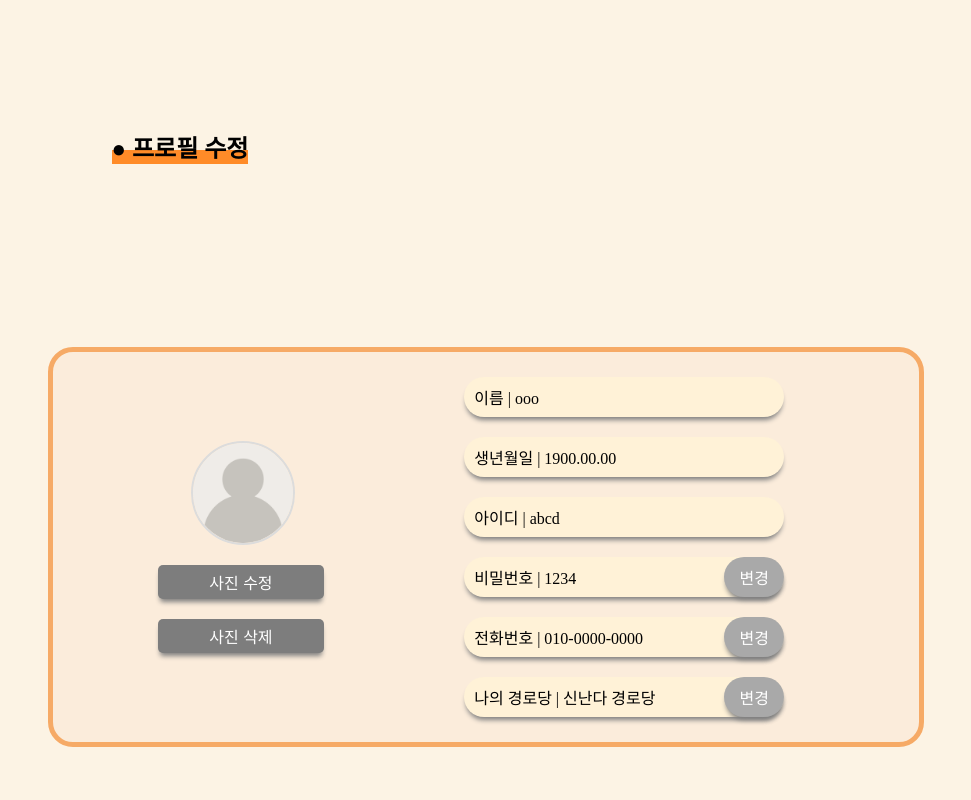
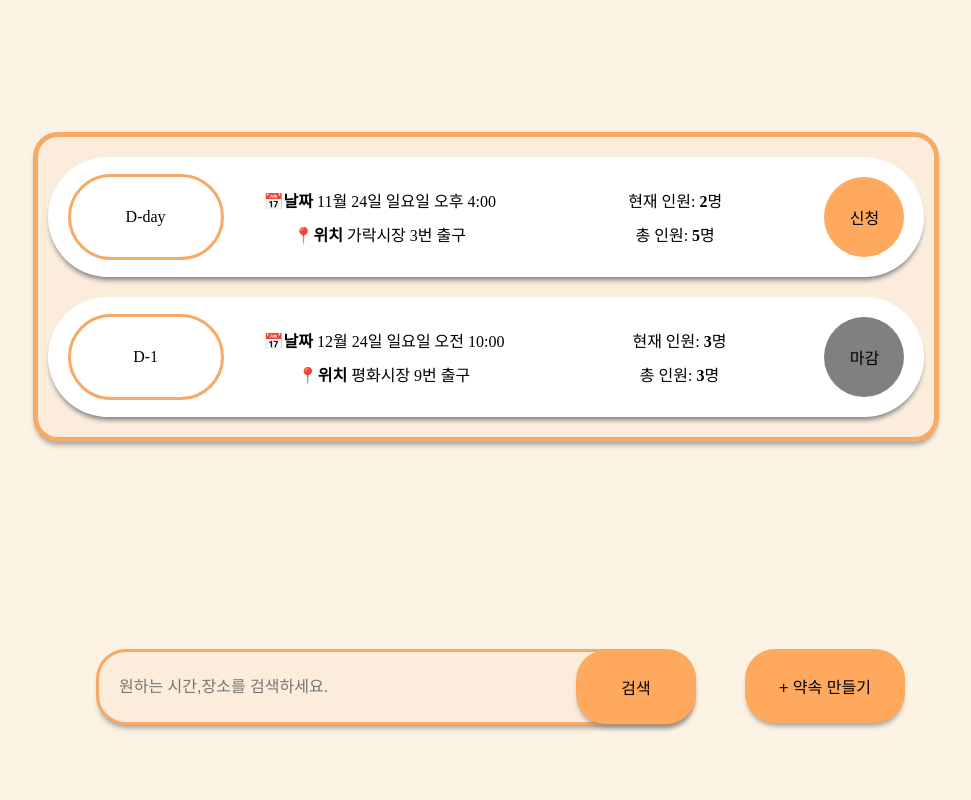
Before and after one commit to Sidenowteam1/client, a React (Vite) app: page / in a window 1280 px wide. Shown: the top 800 px of the page, without its empty margins (154-1125 px from the left). Built offline with nearby package versions, Linux system fonts and the light colour scheme.

Commit message:
feat:PromisePage1

```diff
--- a/src/App.jsx
+++ b/src/App.jsx
@@ -1,31 +1,3 @@
-// import React from "react";
-// import { BrowserRouter as Router, Routes, Route } from "react-router-dom";
-
-// // import Header from "./components/Header";
-
-// import Introduce from "./pages/Introduce";
-// import AboutUs from "./pages/AboutUs";
-// import ChatBot from "./pages/ChatBot";
-// import Login from "./pages/Login";
-// import Signup from "./pages/Signup";
-// import MyPage from "./pages/MyPage";
-
-// function App() {
-//   return (
-//     <Router>
-//       <MyPage />
-//       <Routes>
-//         <Route path="/pages/Introduce" element={<Introduce />} />
-//         <Route path="/pages/AboutUs" element={<AboutUs />} />
-//         <Route path="/pages/ChatBot" element={<ChatBot />} />
-//         <Route path="/pages/Login" element={<Login />} />
-//         <Route path="/pages/Signup" element={<Signup />} />
-//       </Routes>
-//     </Router>
-//   );
-// }
-
-// export default App;
 import React from "react";
 import { BrowserRouter as Router, Routes, Route } from "react-router-dom";
 
@@ -35,17 +7,21 @@ import ChatBot from "./pages/ChatBot";
 import Login from "./pages/Login";
 import Signup from "./pages/Signup";
 import MyPage from "./pages/MyPage";
+import Promise1 from "./pages/Promise1";
+import PromiseSuccess from "./pages/PromiseSuccess";
 
 function App() {
   return (
     <Router>
       <Routes>
-        <Route path="/" element={<MyPage />} /> {/* 기본 경로로 설정 */}
+        <Route path="/" element={<Promise1 />} /> {/* 기본 경로로 설정 */}
         <Route path="/pages/Introduce" element={<Introduce />} />
         <Route path="/pages/AboutUs" element={<AboutUs />} />
         <Route path="/pages/ChatBot" element={<ChatBot />} />
         <Route path="/pages/Login" element={<Login />} />
         <Route path="/pages/Signup" element={<Signup />} />
+        <Route path="/pages/Mypage" element={<MyPage />} />
+        <Route path="/pages/PromiseSuccess" element={<PromiseSuccess />} />
       </Routes>
     </Router>
   );
--- /dev/null
+++ b/src/pages/Promise1.jsx
@@ -0,0 +1,109 @@
+import React, { useState } from "react";
+import { useNavigate } from "react-router-dom";
+
+import "../public/css/Main.css";
+import styles from "../public/css/Box.module.css";
+import "../public/css/Promise1.css";
+
+const Promise1 = () => {
+  const navigate = useNavigate();
+
+  const [meetings] = useState([
+    {
+      id: 1,
+      dueDate: "D-day",
+      date: "11월 24일 일요일 오후 4:00",
+      location: "가락시장 3번 출구",
+      nowPeople: 2,
+      fullPeople: 5,
+      isClosed: false,
+    },
+    {
+      id: 2,
+      dueDate: "D-1",
+      date: "12월 24일 일요일 오전 10:00",
+      location: "평화시장 9번 출구",
+      nowPeople: 3,
+      fullPeople: 3,
+      isClosed: true,
+    },
+  ]);
+
+  const [searchQuery, setSearchQuery] = useState(""); // 검색어 상태
+  const [filteredMeetings, setFilteredMeetings] = useState(meetings); // 필터링된 약속 리스트
+  const [isSearchPerformed, setIsSearchPerformed] = useState(false); // 검색 실행 여부
+
+  const handleSearch = () => {
+    // 입력된 검색어로 필터링
+    const results = meetings.filter(
+      (meeting) =>
+        meeting.date.includes(searchQuery) ||
+        meeting.location.includes(searchQuery)
+    );
+    setFilteredMeetings(results); // 필터링 결과 업데이트
+    setIsSearchPerformed(true); // 검색 실행 상태로 설정
+  };
+
+  const handleButtonClick = (id, isClosed) => {
+    if (isClosed) return; // 마감된 경우 아무 작업도 하지 않음
+    navigate("/pages/PromiseSuccess");
+  };
+
+  return (
+    <div className={styles.container}>
+      <div className={styles.box}>
+        {isSearchPerformed && filteredMeetings.length === 0 && (
+          <div className="no-results">일치하는 결과가 없습니다.</div>
+        )}
+        {filteredMeetings.map((meeting) => (
+          <div className="searched" key={meeting.id}>
+            <div className="due-date">{meeting.dueDate}</div>
+            <div className="when-to-meet">
+              <div className="date">
+                <strong>📅날짜 </strong>
+                {meeting.date}
+              </div>
+              <div className="location">
+                <strong>📍위치 </strong>
+                {meeting.location}
+              </div>
+            </div>
+            <div className="people">
+              <div className="now-people">
+                현재 인원: <strong>{meeting.nowPeople}</strong>명
+              </div>
+              <div className="full-people">
+                총 인원: <strong>{meeting.fullPeople}</strong>명
+              </div>
+            </div>
+            <button
+              className={`register-button ${
+                meeting.isClosed ? "closed-button" : ""
+              }`}
+              onClick={() => handleButtonClick(meeting.id, meeting.isClosed)}
+              disabled={meeting.isClosed} // 마감된 경우 버튼 비활성화
+            >
+              {meeting.isClosed ? "마감" : "신청"}
+            </button>
+          </div>
+        ))}
+      </div>
+      <div className="searching">
+        <div className="typing">
+          <input
+            type="text"
+            placeholder="원하는 시간,장소를 검색하세요."
+            value={searchQuery} // 입력값과 상태 동기화
+            onChange={(e) => setSearchQuery(e.target.value)} // 검색어 상태 업데이트
+          />
+          <button className="search-button" onClick={handleSearch}>
+            검색
+          </button>
+        </div>
+        <button className="make-button">+ 약속 만들기</button>
+      </div>
+    </div>
+  );
+};
+
+export default Promise1;
--- /dev/null
+++ b/src/pages/PromiseSuccess.jsx
@@ -0,0 +1,16 @@
+import React from "react";
+import "../public/css/Main.css";
+import "../public/css/Success.css";
+
+const PromiseSuccess = () => {
+  return (
+    <div className="success-box">
+      <div className="message">
+        <h1 id="check">✔️</h1>
+        <p>약속이 성공적으로 만들어졌어요!</p>
+      </div>
+    </div>
+  );
+};
+
+export default PromiseSuccess;
--- /dev/null
+++ b/src/public/css/Box.module.css
@@ -0,0 +1,21 @@
+.container {
+  display: grid;
+  place-items: center; /* 수평 및 수직 중앙 정렬 */
+  text-align: center;
+  padding: 20px;
+  min-height: 100vh;
+  place-items: center;
+  display: grid;
+}
+.box {
+  display: flex; /* Flexbox 적용 */
+  flex-direction: column; /* 자식 요소를 세로 정렬 */
+  align-items: center; /* 자식 요소들을 가로축 가운데 정렬 */
+  gap: 20px; /* 자식 요소 간 세로 간격 */
+  background-color: rgba(251, 236, 219, 1);
+  border: 5px solid #f6aa66;
+  border-radius: 25px;
+  padding: 20px; /* 내부 여백 */
+  width: 70%;
+  box-shadow: 0px 5px 5px -2px rgba(128, 128, 128, 0.719);
+}
--- a/src/public/css/MyPage.css
+++ b/src/public/css/MyPage.css
@@ -40,6 +40,11 @@
   justify-content: center;
   flex-direction: column;
   margin-left: 20%;
+}
+button.profile {
+  margin-top: 20px;
+  height: 50px;
+  margin-right: 20px;
 }
 
 .buttonGroup {
--- /dev/null
+++ b/src/public/css/Promise1.css
@@ -0,0 +1,108 @@
+.searched {
+  border-radius: 60px;
+  background-color: white;
+  display: flex;
+  width: 100%;
+  height: 100px;
+  text-align: center;
+  align-items: center;
+  box-shadow: 0px 5px 5px -2px gray;
+  padding: 10px;
+}
+button {
+  margin: 0 10px;
+  border-radius: 50%;
+  width: 80px;
+  height: 80px;
+  background-color: #ffa95e;
+  border-width: 0;
+  flex: 0 0 auto;
+}
+button:hover {
+  background-color: #ffa95ea0;
+  cursor: pointer;
+  transition: ease-out 0.3s;
+}
+button.closed-button {
+  background-color: gray;
+  color: black;
+}
+button.closed-button:hover {
+  cursor: default;
+}
+.due-date {
+  margin-left: 10px;
+  border-radius: 60px;
+  border: solid #f6aa66;
+  width: 150px;
+  height: 80px;
+  justify-content: center;
+  display: flex;
+  text-align: center;
+  align-items: center;
+  flex: none;
+}
+
+.people,
+.when-to-meet {
+  display: flex; /* 가로 정렬 */
+  justify-content: space-between; /* 자식 요소를 양쪽 정렬 */
+  align-items: center; /* 세로축 중앙 정렬 */
+  gap: 10px; /* 요소 간 간격 */
+  flex-direction: column;
+  flex: 1;
+  margin: 40px;
+}
+.people div,
+.when-to-meet div {
+  white-space: nowrap; /* 텍스트가 줄바꿈되지 않도록 설정 */
+}
+
+.searching {
+  display: flex;
+  gap: 5%;
+}
+/*검색창, 검색버튼*/
+.typing {
+  display: flex;
+  position: relative;
+  max-width: 600px;
+}
+input {
+  background-color: #fbecdb;
+  border-radius: 30px;
+  padding: 10px 50px 10px 20px;
+  width: 600px;
+  border: solid #f6aa66;
+  height: 50px;
+  color: black;
+  border-width: 3px;
+  box-shadow: 0px 5px 5px -2px rgba(128, 128, 128, 0.719);
+}
+.search-button {
+  position: absolute; /* 검색 버튼을 검색창 내부에 배치 */
+  right: 0; /* 검색창 오른쪽에서 10px 떨어지게 배치 */
+  top: 50%; /* 세로 중앙 배치 */
+  transform: translateY(-50%); /* 세로 중앙 정렬 보정 */
+  background-color: #ffa95e;
+  border: none;
+  border-radius: 30px;
+  color: white;
+  cursor: pointer;
+  height: 74px;
+  width: 120px;
+  color: black;
+  margin-right: 0;
+  box-shadow: 0px 5px 5px -2px rgba(128, 128, 128, 0.719);
+}
+
+.search-button:hover {
+  background-color: #ffa95ea0;
+  transition: ease-out 0.3s;
+}
+.make-button {
+  border-radius: 30px;
+  width: 160px;
+  height: 74px;
+  box-shadow: 0px 5px 5px -2px rgba(128, 128, 128, 0.719);
+}
--- /dev/null
+++ b/src/public/css/Success.css
@@ -0,0 +1,20 @@
+.success-box {
+  background-color: #f7d4bb;
+  display: flex;
+  flex-direction: column;
+  align-items: center;
+  background-color: #f7d4bb;
+  border: none;
+  border-radius: 30px;
+  width: 70%;
+  height: 400px;
+  margin: auto;
+  justify-content: center;
+}
+.message {
+  text-align: center; /* 내부 텍스트 중앙 정렬 */
+  padding: 20px; /* 여백 추가 */
+}
+#check {
+  font-size: 100px;
+}
```
